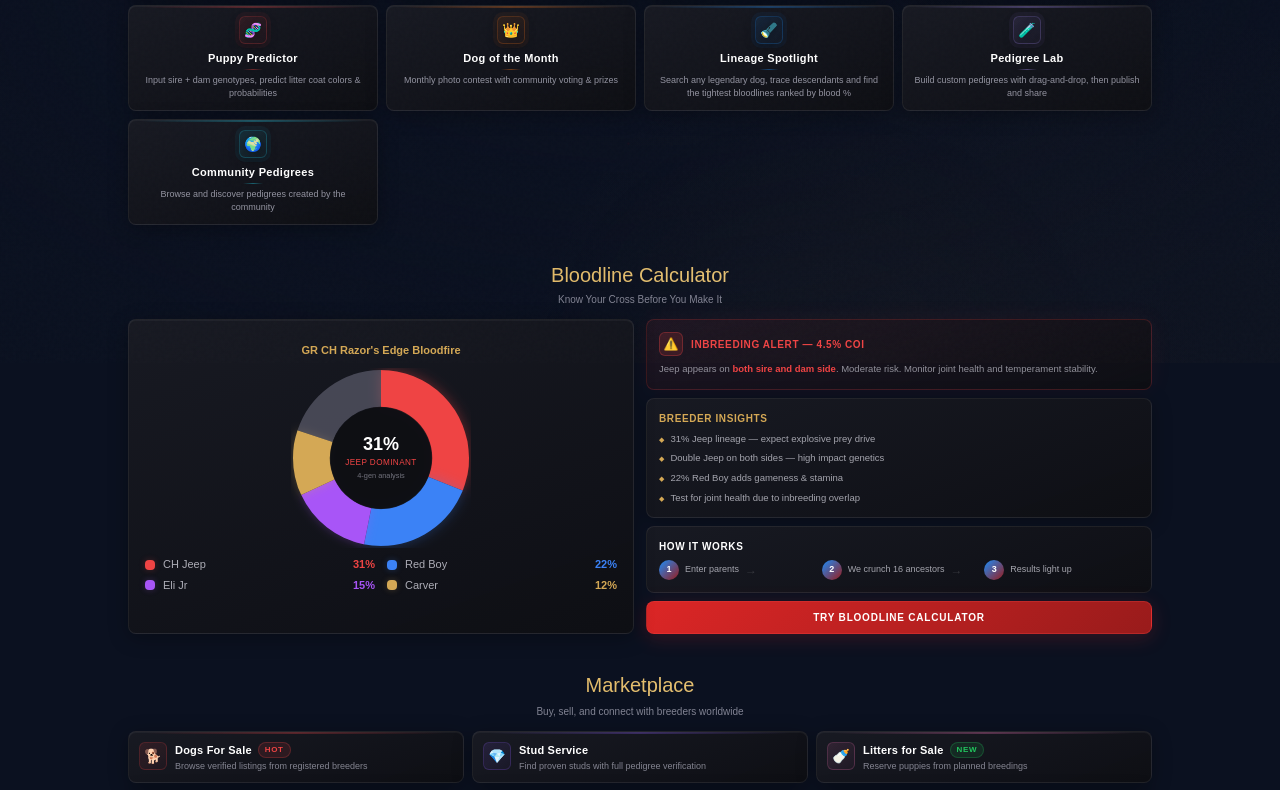
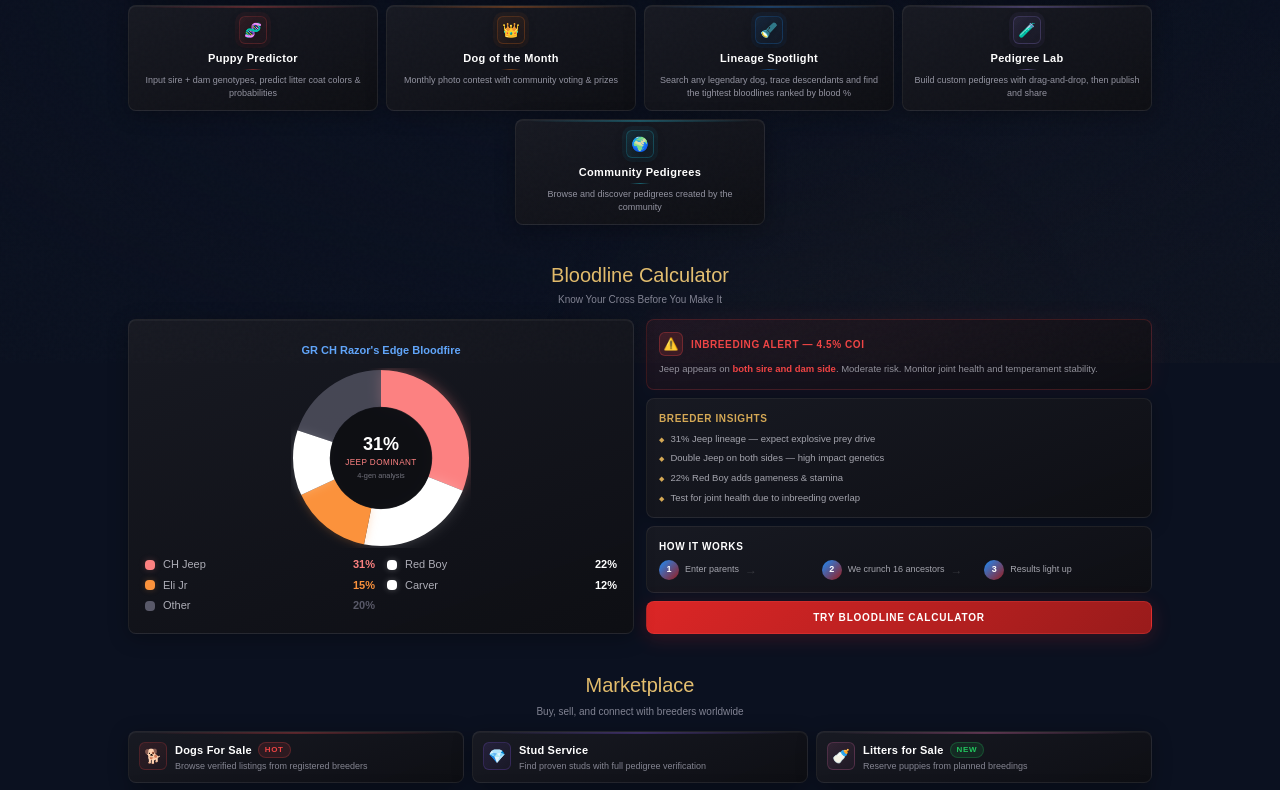
Before and after one commit to CD-Ideas/pedigree-frontend, a Next.js app: page / in a window 1280 px wide. Shown: the part 437-1227 px from the top of the page. Built offline with nearby package versions, Linux system fonts and the light colour scheme.

Commit message:
Auto-backup: 2026-03-23 13:00:02

```diff
--- a/app/page.tsx
+++ b/app/page.tsx
@@ -25,7 +25,7 @@ function _BreedingCalcPreview_UNUSED() {
     } catch (_e) {}
   }, []);
 
-  const PIE_COLORS = ["#ef4444", "#3b82f6", "#a855f7", "#d4a855", "#22c55e", "#f97316", "#ec4899", "#14b8a6"];
+  const PIE_COLORS = ["#fc8181", "#ffffff", "#fb923c", "#ffffff", "#22c55e", "#f97316", "#ec4899", "#14b8a6"];
 
   /* Use stored data or fallback to static example */
   const isLive = !!data;
@@ -86,7 +86,7 @@ function _BreedingCalcPreview_UNUSED() {
                 </>
               ) : (
                 <>
-                  <span style={{ fontFamily: "var(--font-table)", fontWeight: 600, fontSize: "11px", color: "var(--accent-gold)" }}>GR CH Razor&apos;s Edge Bloodfire</span>
+                  <span style={{ fontFamily: "var(--font-table)", fontWeight: 600, fontSize: "11px", color: "#60a5fa" }}>GR CH Razor&apos;s Edge Bloodfire</span>
                 </>
               )}
             </div>
@@ -415,7 +415,7 @@ export default function Home() {
                 { icon: "👑", title: "Dog of the Month", desc: "Monthly photo contest with community voting & prizes", color: "#f97316", glow: "249,115,22" },
                 { icon: "🔦", title: "Lineage Spotlight", desc: "Search any legendary dog, trace descendants and find the tightest bloodlines ranked by blood %", color: "#1d8cf8", glow: "29,140,248", redirect: "/pedigree/spotlight" },
                 { icon: "🧪", title: "Pedigree Lab", desc: "Build custom pedigrees with drag-and-drop, then publish and share", color: "#a78bfa", glow: "167,139,250", redirect: "/pedigree-lab" },
-                { icon: "🌍", title: "Community Pedigrees", desc: "Browse and discover pedigrees created by the community", color: "#22d3ee", glow: "34,211,238", redirect: "/community" },
+                { icon: "🌍", title: "Community Pedigrees", desc: "Browse and discover pedigrees created by the community", color: "#22d3ee", glow: "34,211,238", redirect: "/community", gridCol: "2 / 4", center: true },
               ].map((f, i) => (
                 <div key={i} className="group relative rounded-lg p-2.5 text-center animate-scale-reveal cursor-pointer"
                   onClick={() => {
@@ -426,7 +426,7 @@ export default function Home() {
                   }}
                   style={{
                     animationDelay: `${i * 0.1}s`,
-                    ...((f as Record<string, unknown>).gridCol ? { gridColumn: String((f as Record<string, unknown>).gridCol) } : {}),
+                    ...((f as Record<string, unknown>).gridCol ? { gridColumn: String((f as Record<string, unknown>).gridCol), ...((f as Record<string, unknown>).center ? { justifySelf: "center" as const, width: "100%", maxWidth: "calc(50% - 4px)" } : {}) } : {}),
                     background: `linear-gradient(160deg, rgba(25,27,35,0.95) 0%, rgba(14,15,20,0.98) 100%)`,
                     border: "1px solid rgba(255,255,255,0.07)",
                     transition: "all 0.4s cubic-bezier(0.25, 0.46, 0.45, 0.94)",
@@ -517,41 +517,42 @@ export default function Home() {
                   boxShadow: "0 4px 20px rgba(0,0,0,0.3), inset 0 1px 0 rgba(255,255,255,0.04)",
                 }}>
                 <div className="text-center mb-2">
-                  <span style={{ fontFamily: "var(--font-table)", fontWeight: 600, fontSize: "11px", color: "var(--accent-gold)" }}>GR CH Razor&apos;s Edge Bloodfire</span>
+                  <span style={{ fontFamily: "var(--font-table)", fontWeight: 600, fontSize: "11px", color: "#60a5fa" }}>GR CH Razor&apos;s Edge Bloodfire</span>
                 </div>
                 <div className="flex justify-center">
                   <svg width="180" height="180" viewBox="0 0 220 220">
-                    <circle cx="110" cy="110" r="85" fill="none" stroke="#ef4444" strokeWidth="45"
+                    <circle cx="110" cy="110" r="85" fill="none" stroke="#fc8181" strokeWidth="45"
                       strokeDasharray={`${31 * 5.34} ${100 * 5.34}`} strokeDashoffset="0"
                       transform="rotate(-90 110 110)"
-                      style={{ filter: "drop-shadow(0 0 8px rgba(239,68,68,0.4))" }} />
-                    <circle cx="110" cy="110" r="85" fill="none" stroke="#3b82f6" strokeWidth="45"
+                      style={{ filter: "drop-shadow(0 0 8px rgba(252,129,129,0.4))" }} />
+                    <circle cx="110" cy="110" r="85" fill="none" stroke="#ffffff" strokeWidth="45"
                       strokeDasharray={`${22 * 5.34} ${100 * 5.34}`} strokeDashoffset={`${-(31) * 5.34}`}
                       transform="rotate(-90 110 110)"
-                      style={{ filter: "drop-shadow(0 0 8px rgba(59,130,246,0.3))" }} />
-                    <circle cx="110" cy="110" r="85" fill="none" stroke="#a855f7" strokeWidth="45"
+                      style={{ filter: "drop-shadow(0 0 8px rgba(255,255,255,0.2))" }} />
+                    <circle cx="110" cy="110" r="85" fill="none" stroke="#fb923c" strokeWidth="45"
                       strokeDasharray={`${15 * 5.34} ${100 * 5.34}`} strokeDashoffset={`${-(31 + 22) * 5.34}`}
                       transform="rotate(-90 110 110)"
-                      style={{ filter: "drop-shadow(0 0 6px rgba(168,85,247,0.3))" }} />
-                    <circle cx="110" cy="110" r="85" fill="none" stroke="#d4a855" strokeWidth="45"
+                      style={{ filter: "drop-shadow(0 0 6px rgba(251,146,60,0.3))" }} />
+                    <circle cx="110" cy="110" r="85" fill="none" stroke="#ffffff" strokeWidth="45"
                       strokeDasharray={`${12 * 5.34} ${100 * 5.34}`} strokeDashoffset={`${-(31 + 22 + 15) * 5.34}`}
                       transform="rotate(-90 110 110)"
-                      style={{ filter: "drop-shadow(0 0 6px rgba(212,168,85,0.3))" }} />
+                      style={{ filter: "drop-shadow(0 0 6px rgba(255,255,255,0.2))" }} />
                     <circle cx="110" cy="110" r="85" fill="none" stroke="rgba(120,120,140,0.5)" strokeWidth="45"
                       strokeDasharray={`${20 * 5.34} ${100 * 5.34}`} strokeDashoffset={`${-(31 + 22 + 15 + 12) * 5.34}`}
                       transform="rotate(-90 110 110)" />
                     <circle cx="110" cy="110" r="62" fill="rgba(14,15,20,0.95)" />
                     <text x="110" y="100" textAnchor="middle" fill="#fff" style={{ fontFamily: "var(--font-table)", fontWeight: 600, fontSize: "22px" }}>31%</text>
-                    <text x="110" y="118" textAnchor="middle" fill="#ef4444" style={{ fontFamily: "var(--font-table)", fontWeight: 500, fontSize: "10px", letterSpacing: "0.05em" }}>JEEP DOMINANT</text>
+                    <text x="110" y="118" textAnchor="middle" fill="#fc8181" style={{ fontFamily: "var(--font-table)", fontWeight: 500, fontSize: "10px", letterSpacing: "0.05em" }}>JEEP DOMINANT</text>
                     <text x="110" y="134" textAnchor="middle" fill="rgba(180,180,195,0.6)" style={{ fontFamily: "var(--font-table)", fontWeight: 400, fontSize: "9px" }}>4-gen analysis</text>
                   </svg>
                 </div>
                 <div className="grid grid-cols-2 gap-x-3 gap-y-1 mt-2">
                   {[
-                    { name: "CH Jeep", pct: "31%", color: "#ef4444" },
-                    { name: "Red Boy", pct: "22%", color: "#3b82f6" },
-                    { name: "Eli Jr", pct: "15%", color: "#a855f7" },
-                    { name: "Carver", pct: "12%", color: "#d4a855" },
+                    { name: "CH Jeep", pct: "31%", color: "#fc8181" },
+                    { name: "Red Boy", pct: "22%", color: "#ffffff" },
+                    { name: "Eli Jr", pct: "15%", color: "#fb923c" },
+                    { name: "Carver", pct: "12%", color: "#ffffff" },
+                    { name: "Other", pct: "20%", color: "rgba(120,120,140,0.7)" },
                   ].map((b, i) => (
                     <div key={i} className="flex items-center gap-2">
                       <div className="w-2.5 h-2.5 rounded-sm flex-shrink-0" style={{ background: b.color, boxShadow: `0 0 6px ${b.color}40` }} />
```
